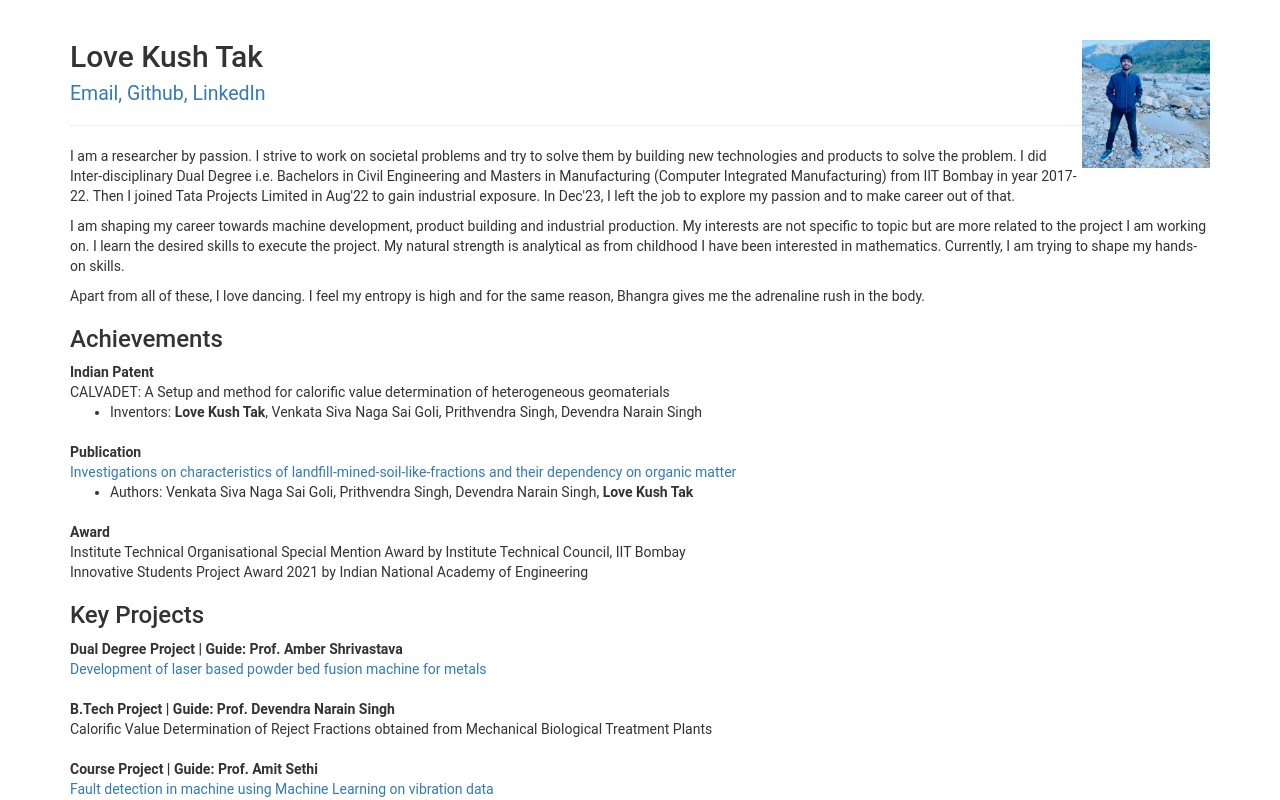
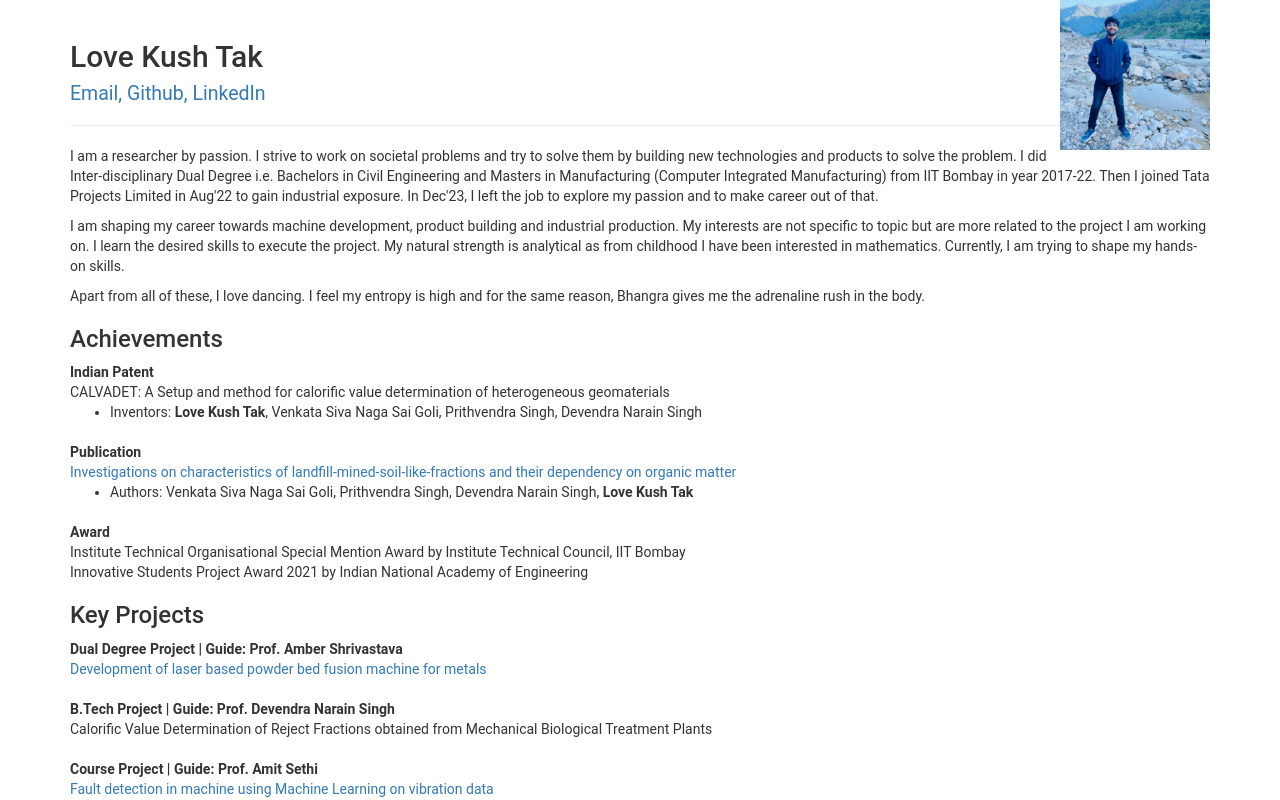
Before and after one commit to Love-Kush-Tak/lovekush.github.io, a plain HTML site: page docs/index.html in a window 1280 px wide. Shown: the top 800 px of the page. Drawn offline with Linux system fonts and the light colour scheme.

Commit message:
Update index.html

```diff
--- a/docs/index.html
+++ b/docs/index.html
@@ -30,8 +30,8 @@
 	</head>
 	<body>
 		<div class="container">
+			<img src="images/me.jpg" alt="Mountain" style="width:150px;height:150px;" align="right">
 			<div class="page-header">
-				<img src="images/me.jpg" alt="Mountain" style="width:128px;height:128px;" align="right">
 				<h2>Love Kush Tak
 				<p><small><a href="mailto:ishaantak99@gmail.com">Email, </a><a href="https://github.com/Love-Kush-Tak">Github, </a><a href="https://www.linkedin.com/in/love-kush-tak-358852a0/">LinkedIn</a></small></h2></p>
 
```
